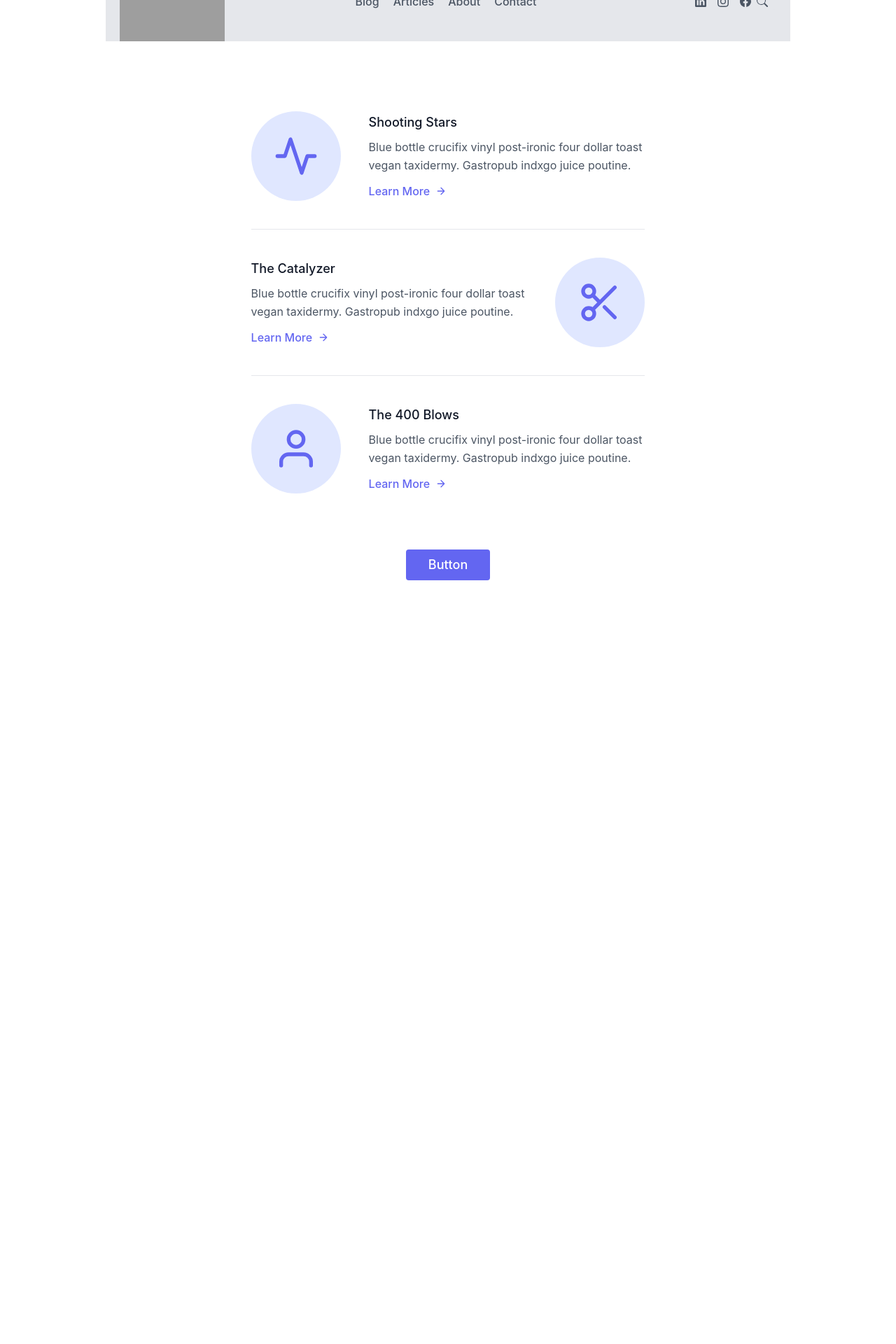
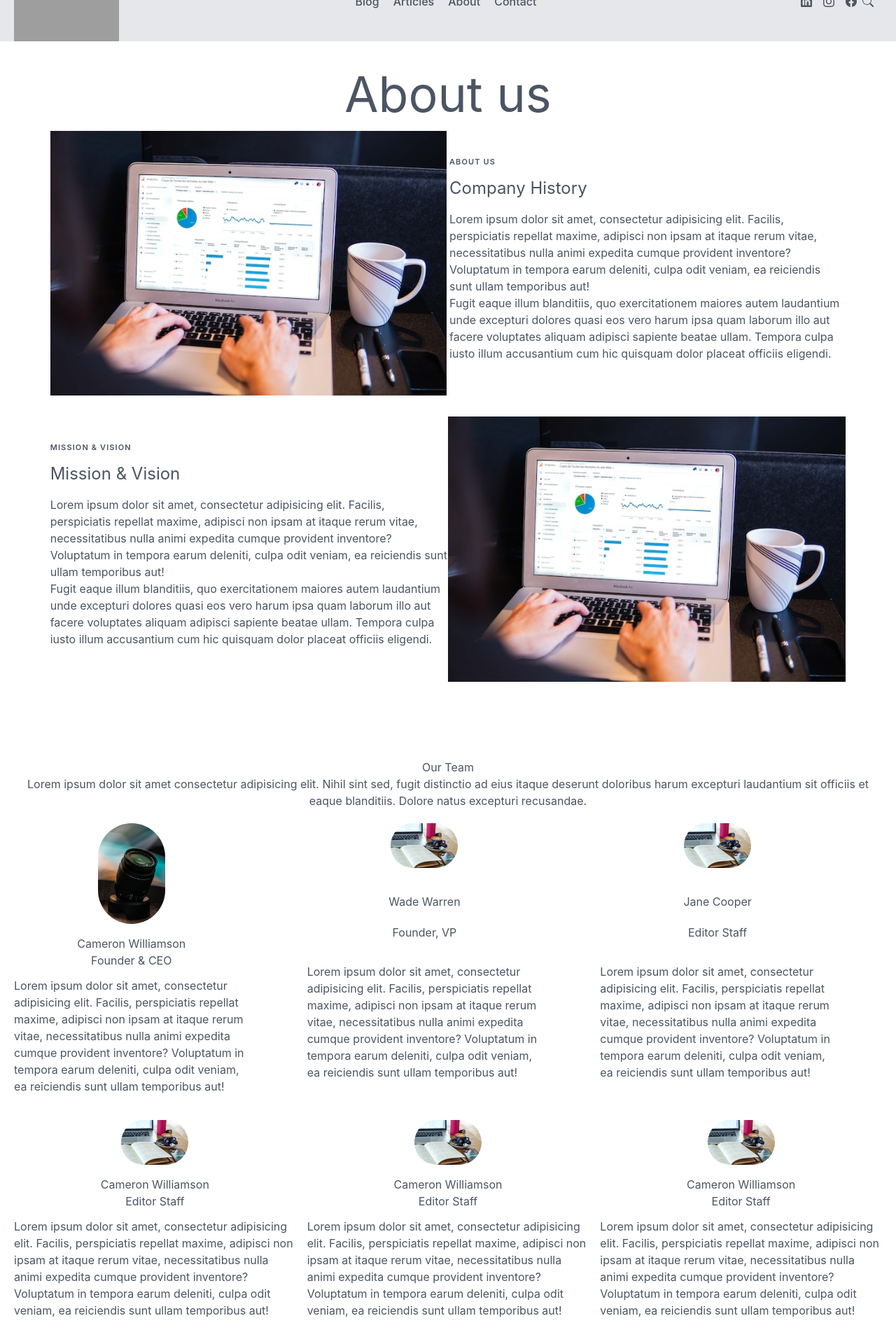
Before and after one commit to rightalign-io/next_blog, a React (Vite) app: page /about in a window 1280 px wide. Shown: the part 54-1974 px from the top of the page at 70% size. Before the commit the page ends 979 px from the top, so only its background shows below. Built offline with nearby package versions, Linux system fonts and the light colour scheme; grey boxes are pictures that could not be loaded.

Commit message:
making changes to the about section

```diff
--- a/src/Pages/About.tsx
+++ b/src/Pages/About.tsx
@@ -5,59 +5,101 @@ const Segment = tw.div`flex-grow sm:text-left text-center mt-6 sm:mt-0`;
 
 function About() {
     return <div className="text-gray-600 body-font">
-    <div className="container px-5 py-24 mx-auto animate__animated animate__bounceInUp">
-      <div className="flex items-center lg:w-3/5 mx-auto border-b pb-10 mb-10 border-gray-200 sm:flex-row flex-col">
-        <div className="animate__animated animate__bounceInUp animate__delay-2s sm:w-32 sm:h-32 h-20 w-20 sm:mr-10 inline-flex items-center justify-center rounded-full bg-indigo-100 text-indigo-500 flex-shrink-0">
-          <svg fill="none" stroke="currentColor" stroke-linecap="round" stroke-linejoin="round" stroke-width="2" className="sm:w-16 sm:h-16 w-10 h-10" viewBox="0 0 24 24">
-            <path d="M22 12h-4l-3 9L9 3l-3 9H2"></path>
-          </svg>
+    <div className="container px-5 mx-auto animate__animated animate__bounceInUp">
+    <section>
+      <div className="container aos-init aos-animate" data-aos="fade-up">
+        <div className="row">
+          <div className="col-lg-12 text-center mb-5">
+            <h2 className="page-title py-5">About us</h2>
+          </div>
         </div>
-        <Segment>
-          <h2 className="text-gray-900 text-lg title-font font-medium mb-2">Shooting Stars</h2>
-          <p className="leading-relaxed text-base">Blue bottle crucifix vinyl post-ironic four dollar toast vegan taxidermy. Gastropub indxgo juice poutine.</p>
-          <a className="mt-3 text-indigo-500 inline-flex items-center">Learn More
-            <svg fill="none" stroke="currentColor" stroke-linecap="round" stroke-linejoin="round" stroke-width="2" className="w-4 h-4 ml-2" viewBox="0 0 24 24">
-              <path d="M5 12h14M12 5l7 7-7 7"></path>
-            </svg>
-          </a>
-        </Segment>
+
+        <div className="row mb-5 w-11/12 mx-auto">
+
+          <div className="grid grid-cols-2 gap-1 justify-items-center post-entry-2 ">
+            <a href="#" className="me-4 thumbnail">
+              <img src="./art1.jpg" alt="" className="img-fluid" />
+            </a>
+            <div className="ps-md-5 mt-4 mt-md-0">
+              <div className="post-meta mt-4">About us</div>
+              <h2 className="mb-4 text-2xl">Company History</h2>
+
+              <p>Lorem ipsum dolor sit amet, consectetur adipisicing elit. Facilis, perspiciatis repellat maxime, adipisci non ipsam at itaque rerum vitae, necessitatibus nulla animi expedita cumque provident inventore? Voluptatum in tempora earum deleniti, culpa odit veniam, ea reiciendis sunt ullam temporibus aut!</p>
+              <p>Fugit eaque illum blanditiis, quo exercitationem maiores autem laudantium unde excepturi dolores quasi eos vero harum ipsa quam laborum illo aut facere voluptates aliquam adipisci sapiente beatae ullam. Tempora culpa iusto illum accusantium cum hic quisquam dolor placeat officiis eligendi.</p>
+            </div>
+          </div>
+
+          <div className="flex post-entry-2 half mt-5">
+            <a href="#" className="me-4 thumbnail order-2">
+              <img src="./art1.jpg" alt="" className="img-fluid" />
+            </a>
+            <div className="pe-md-5 mt-4 mt-md-0">
+              <div className="post-meta mt-4">Mission &amp; Vision</div>
+              <h2 className="mb-4 text-2xl">Mission &amp; Vision</h2>
+
+              <p>Lorem ipsum dolor sit amet, consectetur adipisicing elit. Facilis, perspiciatis repellat maxime, adipisci non ipsam at itaque rerum vitae, necessitatibus nulla animi expedita cumque provident inventore? Voluptatum in tempora earum deleniti, culpa odit veniam, ea reiciendis sunt ullam temporibus aut!</p>
+              <p>Fugit eaque illum blanditiis, quo exercitationem maiores autem laudantium unde excepturi dolores quasi eos vero harum ipsa quam laborum illo aut facere voluptates aliquam adipisci sapiente beatae ullam. Tempora culpa iusto illum accusantium cum hic quisquam dolor placeat officiis eligendi.</p>
+            </div>
+          </div>
+
+
+        </div>
+
       </div>
-      <div className="flex items-center lg:w-3/5 mx-auto border-b pb-10 mb-10 border-gray-200 sm:flex-row flex-col">
-        <Segment>
-          <h2 className="text-gray-900 text-lg title-font font-medium mb-2">The Catalyzer</h2>
-          <p className="leading-relaxed text-base">Blue bottle crucifix vinyl post-ironic four dollar toast vegan taxidermy. Gastropub indxgo juice poutine.</p>
-          <a className="mt-3 text-indigo-500 inline-flex items-center">Learn More
-            <svg fill="none" stroke="currentColor" stroke-linecap="round" stroke-linejoin="round" stroke-width="2" className="w-4 h-4 ml-2" viewBox="0 0 24 24">
-              <path d="M5 12h14M12 5l7 7-7 7"></path>
-            </svg>
-          </a>
-        </Segment>
-        <div className="animate__animated animate__bounceInUp animate__delay-2s sm:w-32 sm:order-none order-first sm:h-32 h-20 w-20 sm:ml-10 inline-flex items-center justify-center rounded-full bg-indigo-100 text-indigo-500 flex-shrink-0">
-          <svg fill="none" stroke="currentColor" stroke-linecap="round" stroke-linejoin="round" stroke-width="2" className="sm:w-16 sm:h-16 w-10 h-10" viewBox="0 0 24 24">
-            <circle cx="6" cy="6" r="3"></circle>
-            <circle cx="6" cy="18" r="3"></circle>
-            <path d="M20 4L8.12 15.88M14.47 14.48L20 20M8.12 8.12L12 12"></path>
-          </svg>
+    </section>
+
+    <section>
+      <div className="container aos-init aos-animate" data-aos="fade-up">
+        <div className="row">
+          <div className="text-center mb-5">
+            <div className="row justify-content-center">
+              <div className="col-lg-6">
+                <h2 className="display-4">Our Team</h2>
+                <p>Lorem ipsum dolor sit amet consectetur adipisicing elit. Nihil sint sed, fugit distinctio ad eius itaque deserunt doloribus harum excepturi laudantium sit officiis et eaque blanditiis. Dolore natus excepturi recusandae.</p>
+              </div>
+            </div>
+          </div>
+         <span className='grid grid-cols-3 gap-4 content-center'>
+         <div className="w-5/6 justify-items-center grid  mb-5">
+            <img src="./art2.jpg" alt="" className="rounded-full w-24 w-50 mb-4" />
+            <h4>Cameron Williamson</h4>
+            <span className="d-block mb-3 text-uppercase">Founder &amp; CEO</span>
+            <p>Lorem ipsum dolor sit amet, consectetur adipisicing elit. Facilis, perspiciatis repellat maxime, adipisci non ipsam at itaque rerum vitae, necessitatibus nulla animi expedita cumque provident inventore? Voluptatum in tempora earum deleniti, culpa odit veniam, ea reiciendis sunt ullam temporibus aut!</p>
+          </div>
+          <div className="w-5/6 justify-items-center grid  mb-5">
+            <img src="./art3.jpg" alt="" className="rounded-full w-24 w-50 mb-4" />
+            <h4>Wade Warren</h4>
+            <span className="d-block mb-3 text-uppercase">Founder, VP</span>
+            <p>Lorem ipsum dolor sit amet, consectetur adipisicing elit. Facilis, perspiciatis repellat maxime, adipisci non ipsam at itaque rerum vitae, necessitatibus nulla animi expedita cumque provident inventore? Voluptatum in tempora earum deleniti, culpa odit veniam, ea reiciendis sunt ullam temporibus aut!</p>
+          </div>
+          <div className="w-5/6 justify-items-center grid  mb-5">
+            <img src="./art3.jpg" alt="" className="rounded-full w-24 w-50 mb-4" />
+            <h4>Jane Cooper</h4>
+            <span className="d-block mb-3 text-uppercase">Editor Staff</span>
+            <p>Lorem ipsum dolor sit amet, consectetur adipisicing elit. Facilis, perspiciatis repellat maxime, adipisci non ipsam at itaque rerum vitae, necessitatibus nulla animi expedita cumque provident inventore? Voluptatum in tempora earum deleniti, culpa odit veniam, ea reiciendis sunt ullam temporibus aut!</p>
+          </div>
+          <div className=" justify-items-center grid mb-5">
+            <img src="./art3.jpg" alt="" className="rounded-full w-24 w-50 mb-4" />
+            <h4>Cameron Williamson</h4>
+            <span className="d-block mb-3 text-uppercase">Editor Staff</span>
+            <p>Lorem ipsum dolor sit amet, consectetur adipisicing elit. Facilis, perspiciatis repellat maxime, adipisci non ipsam at itaque rerum vitae, necessitatibus nulla animi expedita cumque provident inventore? Voluptatum in tempora earum deleniti, culpa odit veniam, ea reiciendis sunt ullam temporibus aut!</p>
+          </div>
+          <div className=" justify-items-center grid  mb-5">
+            <img src="./art3.jpg" alt="" className="rounded-full w-24 w-50 mb-4" />
+            <h4>Cameron Williamson</h4>
+            <span className="d-block mb-3 text-uppercase">Editor Staff</span>
+            <p>Lorem ipsum dolor sit amet, consectetur adipisicing elit. Facilis, perspiciatis repellat maxime, adipisci non ipsam at itaque rerum vitae, necessitatibus nulla animi expedita cumque provident inventore? Voluptatum in tempora earum deleniti, culpa odit veniam, ea reiciendis sunt ullam temporibus aut!</p>
+          </div>
+          <div className=" justify-items-center grid  mb-5">
+            <img src="./art3.jpg" alt="" className="rounded-full w-24 w-50 mb-4" />
+            <h4>Cameron Williamson</h4>
+            <span className="d-block mb-3 text-uppercase">Editor Staff</span>
+            <p>Lorem ipsum dolor sit amet, consectetur adipisicing elit. Facilis, perspiciatis repellat maxime, adipisci non ipsam at itaque rerum vitae, necessitatibus nulla animi expedita cumque provident inventore? Voluptatum in tempora earum deleniti, culpa odit veniam, ea reiciendis sunt ullam temporibus aut!</p>
+          </div>
+         </span>
         </div>
       </div>
-      <div className="flex items-center lg:w-3/5 mx-auto sm:flex-row flex-col">
-        <div className="animate__animated animate__bounceInUp animate__delay-2s sm:w-32 sm:h-32 h-20 w-20 sm:mr-10 inline-flex items-center justify-center rounded-full bg-indigo-100 text-indigo-500 flex-shrink-0">
-          <svg fill="none" stroke="currentColor" stroke-linecap="round" stroke-linejoin="round" stroke-width="2" className="sm:w-16 sm:h-16 w-10 h-10" viewBox="0 0 24 24">
-            <path d="M20 21v-2a4 4 0 00-4-4H8a4 4 0 00-4 4v2"></path>
-            <circle cx="12" cy="7" r="4"></circle>
-          </svg>
-        </div>
-        <Segment>
-          <h2 className="text-gray-900 text-lg title-font font-medium mb-2">The 400 Blows</h2>
-          <p className="leading-relaxed text-base">Blue bottle crucifix vinyl post-ironic four dollar toast vegan taxidermy. Gastropub indxgo juice poutine.</p>
-          <a className="mt-3 text-indigo-500 inline-flex items-center">Learn More
-            <svg fill="none" stroke="currentColor" stroke-linecap="round" stroke-linejoin="round" stroke-width="2" className="w-4 h-4 ml-2" viewBox="0 0 24 24">
-              <path d="M5 12h14M12 5l7 7-7 7"></path>
-            </svg>
-          </a>
-        </Segment>
-      </div>
-      <button className="flex mx-auto mt-20 text-white bg-indigo-500 border-0 py-2 px-8 focus:outline-none hover:bg-indigo-600 rounded text-lg">Button</button>
+    </section>
     </div>
   </div>
 }
```
Also changed, not shown: src/Pages/Contact.tsx (+27 -15 lines).
